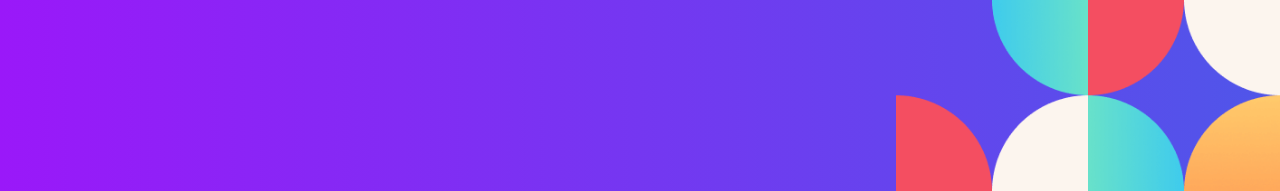
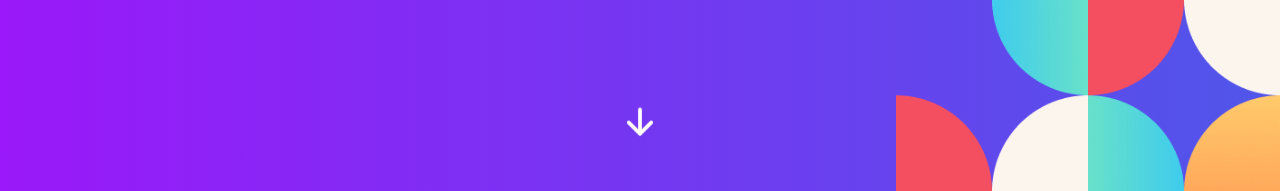
Before and after one commit to theodorusclarence/sxceosleague, a Next.js app: page / in a window 1280 px wide. Shown: the part 609-800 px from the top of the page. Built offline with nearby package versions, Linux system fonts and the light colour scheme; a web font is replaced by a local one.

Commit message:
feat: add scroll arrow on landing page

```diff
--- a/pages/index.jsx
+++ b/pages/index.jsx
@@ -4,6 +4,7 @@ import Nav from '@/components/Nav';
 import ButtonLink from '@/components/ButtonLink';
 import EventLists from '@/components/EventLists';
 import Footer from '@/components/Footer';
+import { IoArrowDownOutline } from 'react-icons/io5';
 
 export default function HomePage() {
     return (
@@ -75,6 +76,20 @@ export default function HomePage() {
                         >
                             Register Talks and Discussion
                         </ButtonLink> */}
+                        <figure
+                            className='absolute cursor-pointer bottom-2 md:bottom-10 left-1/2'
+                            style={{ transform: 'translateX(-50%)' }}
+                            onClick={(e) => {
+                                e.preventDefault();
+                                window.scrollBy({
+                                    top: window.innerHeight - 60,
+                                    left: 0,
+                                    behavior: 'smooth',
+                                });
+                            }}
+                        >
+                            <IoArrowDownOutline className='w-8 h-8 text-white md:w-10 md:h-10 animate-bounce' />
+                        </figure>
                     </article>
                 </section>
                 <section className='bg-beige'>
```
